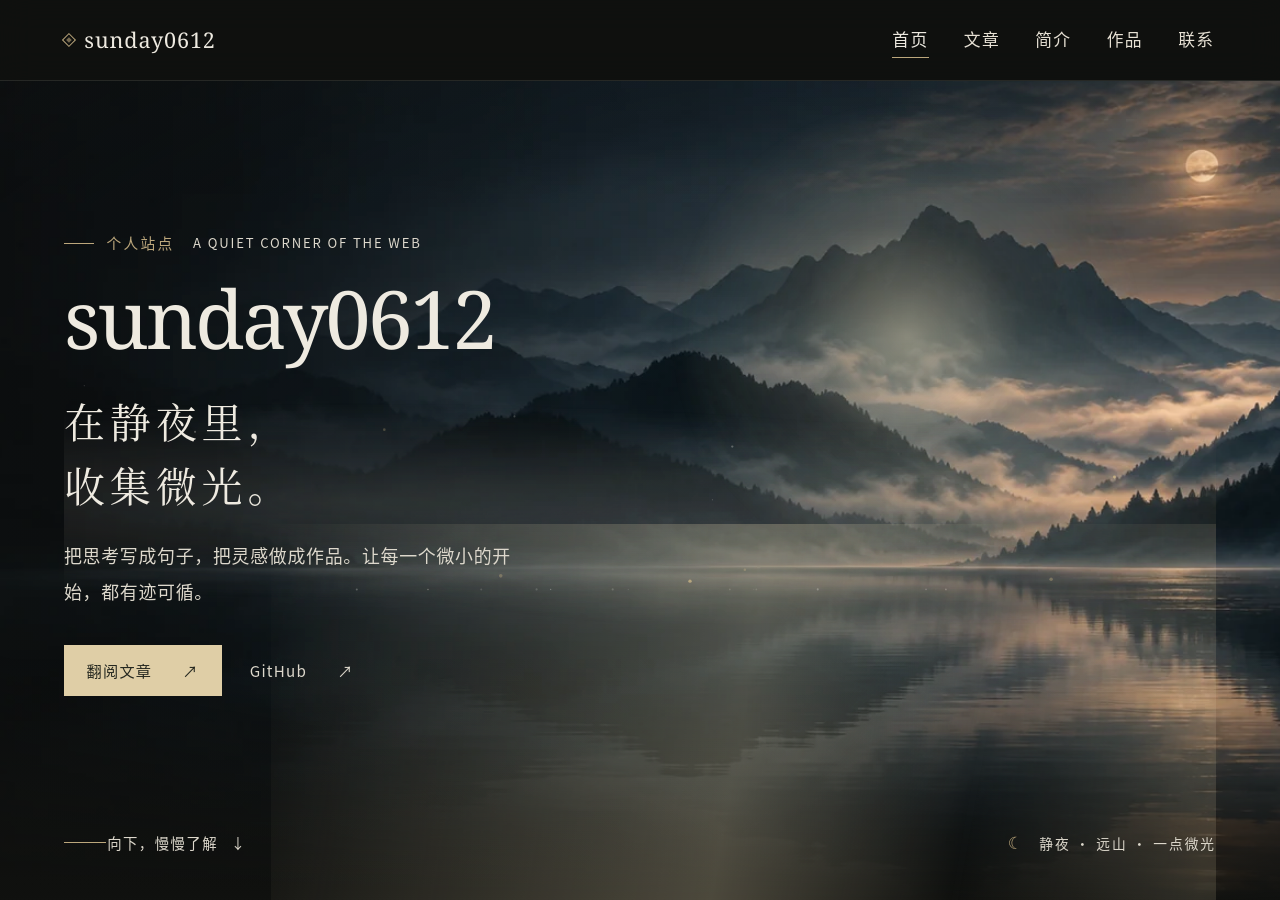
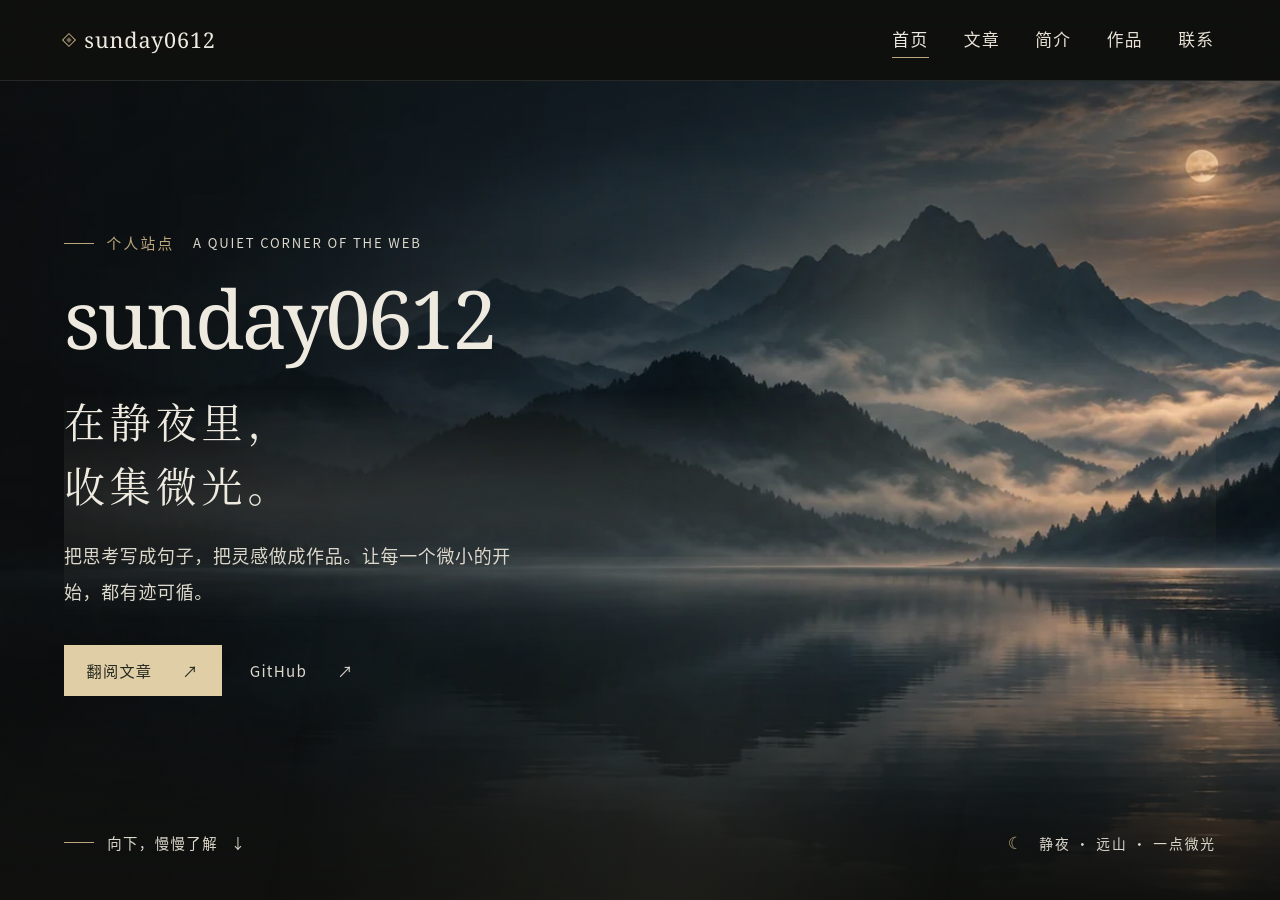
Before and after one commit to sunday0612/sunday0612.github.io, a Jekyll site: the page built from index.html, in a window 1280 px wide and 900 px high. Built offline with Jekyll 4.4.1, drawn with Linux system fonts in a browser that asks for light colours; a style sheet for code colours, icons or effects is not loaded.

Commit message:
让首屏光效变得缓慢而连续
去掉星点明灭、月光快脉冲和水面闪带。雾气与倒影改为长时间匀速漂移，月光只做很小幅度的呼吸，区块淡入也放慢。

Co-authored-by: sunday0612 <sunday0612@users.noreply.github.com>

```diff
--- a/assets/css/nocturne.css
+++ b/assets/css/nocturne.css
@@ -24,34 +24,33 @@ body { font-size: 1.0625rem; }
 .hero-atmosphere { position: absolute; z-index: -1; inset: 0; overflow: hidden; pointer-events: none; }
 .hero-glow,
 .hero-mist,
-.hero-water,
-.hero-sky { position: absolute; pointer-events: none; }
+.hero-water { position: absolute; pointer-events: none; }
 .hero-glow {
-  width: min(46vw, 30rem);
-  height: min(46vw, 30rem);
-  right: 6%;
-  top: 2%;
+  width: min(42vw, 26rem);
+  height: min(42vw, 26rem);
+  right: 8%;
+  top: 4%;
   border-radius: 50%;
-  background: radial-gradient(circle, rgba(244, 228, 190, .72) 0%, rgba(223, 206, 166, .22) 32%, transparent 68%);
-  opacity: .8;
+  background: radial-gradient(circle, rgba(244, 228, 190, .22) 0%, rgba(223, 206, 166, .07) 38%, transparent 72%);
+  opacity: .9;
 }
 .hero-mist {
-  left: -12%;
-  right: -12%;
-  top: 36%;
-  height: 30%;
+  left: -18%;
+  right: -18%;
+  top: 34%;
+  height: 32%;
+  opacity: .8;
   background:
-    radial-gradient(ellipse at 28% 50%, rgba(214, 210, 198, .18), transparent 58%),
-    radial-gradient(ellipse at 72% 62%, rgba(206, 184, 146, .16), transparent 52%);
+    radial-gradient(ellipse at 30% 55%, rgba(214, 210, 198, .16), transparent 60%),
+    radial-gradient(ellipse at 68% 48%, rgba(206, 184, 146, .12), transparent 55%);
 }
-.hero-water { left: 18%; right: -8%; bottom: 0; height: 46%; overflow: hidden; }
+.hero-water { left: 12%; right: -10%; bottom: 0; height: 42%; overflow: hidden; opacity: .7; }
 .hero-water::before {
   content: "";
   position: absolute;
-  inset: 0 -20%;
-  background: linear-gradient(100deg, transparent 8%, rgba(236, 220, 180, .28) 42%, transparent 58%, rgba(236, 220, 180, .14) 74%, transparent);
+  inset: 0 -12%;
+  background: linear-gradient(100deg, transparent 18%, rgba(236, 220, 180, .09) 48%, transparent 68%);
 }
-.hero-sky { inset: 0; width: 100%; height: 100%; }
 .hero-content { width: 100%; }
 .eyebrow { flex-wrap: wrap; gap: .75rem; font-size: .92rem; letter-spacing: .16em; }
 .eyebrow::before { width: 1.9rem; }
@@ -200,19 +199,18 @@ body:not(.home) .site-main { background: radial-gradient(ellipse at 90% 0,rgba(4
 }
 
 @media (prefers-reduced-motion: no-preference) {
-  .hero-verse { animation: rise .9s .15s both; }
-  .hero-glow { animation: moon-breathe 8.5s ease-in-out infinite; }
-  .hero-mist { animation: mist-drift 22s ease-in-out infinite; }
-  .hero-water::before { animation: water-shimmer 11s ease-in-out infinite; }
-  .scroll-line { transform-origin: left center; animation: cue 2.6s ease-in-out infinite; }
+  .hero-verse { animation: rise 1.1s .15s both; }
+  .hero-glow { animation: moon-breathe 22s ease-in-out infinite; animation-delay: -6s; }
+  .hero-mist { animation: mist-drift 26s linear infinite alternate; }
+  .hero-water::before { animation: water-drift 30s linear infinite alternate; }
   html.motion .reveal {
     opacity: 0;
-    transform: translateY(28px);
+    transform: translateY(12px);
   }
   html.motion .reveal.is-in {
     opacity: 1;
     transform: none;
-    transition: opacity .7s cubic-bezier(.22, 1, .36, 1), transform .7s cubic-bezier(.22, 1, .36, 1);
+    transition: opacity 1.15s cubic-bezier(.33, 0, .2, 1), transform 1.15s cubic-bezier(.33, 0, .2, 1);
   }
   html.motion .post-list .reveal.is-in:nth-child(2),
   html.motion .work-list > .reveal.is-in:nth-child(2),
@@ -224,24 +222,19 @@ body:not(.home) .site-main { background: radial-gradient(ellipse at 90% 0,rgba(4
 }
 
 @keyframes moon-breathe {
-  0%, 100% { opacity: .4; transform: scale(1); }
-  50% { opacity: 1; transform: scale(1.08); }
+  0%, 100% { opacity: .78; transform: scale(1); }
+  50% { opacity: 1; transform: scale(1.025); }
 }
 @keyframes mist-drift {
-  0%, 100% { transform: translate3d(-3%, 0, 0); opacity: .55; }
-  50% { transform: translate3d(4%, 1%, 0); opacity: .9; }
+  0% { transform: translate3d(-8%, 0, 0); }
+  100% { transform: translate3d(8%, 0, 0); }
 }
-@keyframes water-shimmer {
-  0%, 100% { transform: translate3d(-6%, 0, 0); }
-  50% { transform: translate3d(6%, 0, 0); }
-}
-@keyframes cue {
-  0%, 100% { transform: scaleX(1); opacity: .65; }
-  50% { transform: scaleX(1.4); opacity: 1; }
+@keyframes water-drift {
+  0% { transform: translate3d(-4%, 0, 0); }
+  100% { transform: translate3d(4%, 0, 0); }
 }
 
 @media (prefers-reduced-motion: reduce) {
-  .hero-sky { display: none; }
   .hero-art img { transform: none; }
 }
 @media print {
--- a/assets/js/site.js
+++ b/assets/js/site.js
@@ -89,7 +89,6 @@
     if (!hero) return;
     const img = hero.querySelector('.hero-art img');
     const atmosphere = hero.querySelector('.hero-atmosphere');
-    const sky = hero.querySelector('.hero-sky');
 
     let scrollFrame = 0;
     const parallax = () => {
@@ -98,7 +97,7 @@
       const limit = hero.offsetHeight * 0.08;
       const shift = Math.min(y * 0.12, limit);
       if (img) img.style.transform = `translate3d(0, ${shift}px, 0) scale(1.26)`;
-      if (atmosphere) atmosphere.style.transform = `translate3d(0, ${shift * 0.45}px, 0)`;
+      if (atmosphere) atmosphere.style.transform = `translate3d(0, ${shift * 0.35}px, 0)`;
     };
     const onScroll = () => {
       if (scrollFrame) return;
@@ -107,70 +106,5 @@
     parallax();
     window.addEventListener('scroll', onScroll, { passive: true });
     window.addEventListener('resize', onScroll, { passive: true });
-
-    if (!sky) return;
-    const ctx = sky.getContext('2d', { alpha: true });
-    if (!ctx) return;
-    const mobile = window.matchMedia('(max-width: 719px)').matches;
-    const specks = Array.from({ length: mobile ? 16 : 30 }, (_, i) => {
-      const firefly = i % 5 === 0;
-      return {
-        x: Math.random(),
-        y: firefly ? 0.38 + Math.random() * 0.24 : Math.random() * 0.58,
-        r: firefly ? 1.15 + Math.random() * 0.7 : 0.35 + Math.random() * 0.85,
-        a: firefly ? 0.45 + Math.random() * 0.4 : 0.18 + Math.random() * 0.35,
-        phase: Math.random() * Math.PI * 2,
-        speed: 0.35 + Math.random() * 0.9,
-        drift: (Math.random() - 0.5) * (firefly ? 0.035 : 0.01),
-        rise: firefly ? -0.008 - Math.random() * 0.012 : 0,
-        firefly
-      };
-    });
-
-    const fit = () => {
-      const ratio = Math.min(window.devicePixelRatio || 1, 1.75);
-      const rect = sky.getBoundingClientRect();
-      sky.width = Math.max(1, Math.floor(rect.width * ratio));
-      sky.height = Math.max(1, Math.floor(rect.height * ratio));
-    };
-    fit();
-    window.addEventListener('resize', fit);
-
-    let visible = true;
-    if ('IntersectionObserver' in window) {
-      const watch = new IntersectionObserver(([entry]) => {
-        visible = entry.isIntersecting;
-      });
-      watch.observe(hero);
-    }
-
-    let last = 0;
-    const draw = (time) => {
-      requestAnimationFrame(draw);
-      if (!visible || document.hidden || !motionQuery.matches) return;
-      if (time - last < 34) return;
-      const dt = Math.min(0.05, (time - last) / 1000 || 0.016);
-      last = time;
-      const width = sky.width;
-      const height = sky.height;
-      ctx.clearRect(0, 0, width, height);
-      for (const speck of specks) {
-        speck.phase += dt * speck.speed;
-        speck.x += speck.drift * dt;
-        speck.y += speck.rise * dt;
-        if (speck.x < 0) speck.x += 1;
-        if (speck.x > 1) speck.x -= 1;
-        if (speck.y < 0.32) speck.y = 0.62;
-        const alpha = speck.a * (0.4 + 0.6 * (0.5 + 0.5 * Math.sin(speck.phase)));
-        ctx.beginPath();
-        ctx.fillStyle = speck.firefly
-          ? `rgba(223, 196, 140, ${alpha})`
-          : `rgba(236, 232, 222, ${alpha * 0.85})`;
-        const unit = sky.clientWidth > 0 ? width / sky.clientWidth : 1;
-        ctx.arc(speck.x * width, speck.y * height, speck.r * unit, 0, Math.PI * 2);
-        ctx.fill();
-      }
-    };
-    requestAnimationFrame(draw);
   }
 })();
--- a/index.html
+++ b/index.html
@@ -13,7 +13,6 @@ body_class: home
     <div class="hero-glow"></div>
     <div class="hero-mist"></div>
     <div class="hero-water"></div>
-    <canvas class="hero-sky"></canvas>
   </div>
   <div class="hero-content">
     <p class="eyebrow">{{ profile.eyebrow | default: "个人站点" | escape }}<span class="eyebrow-en" lang="en">A QUIET CORNER OF THE WEB</span></p>
```
